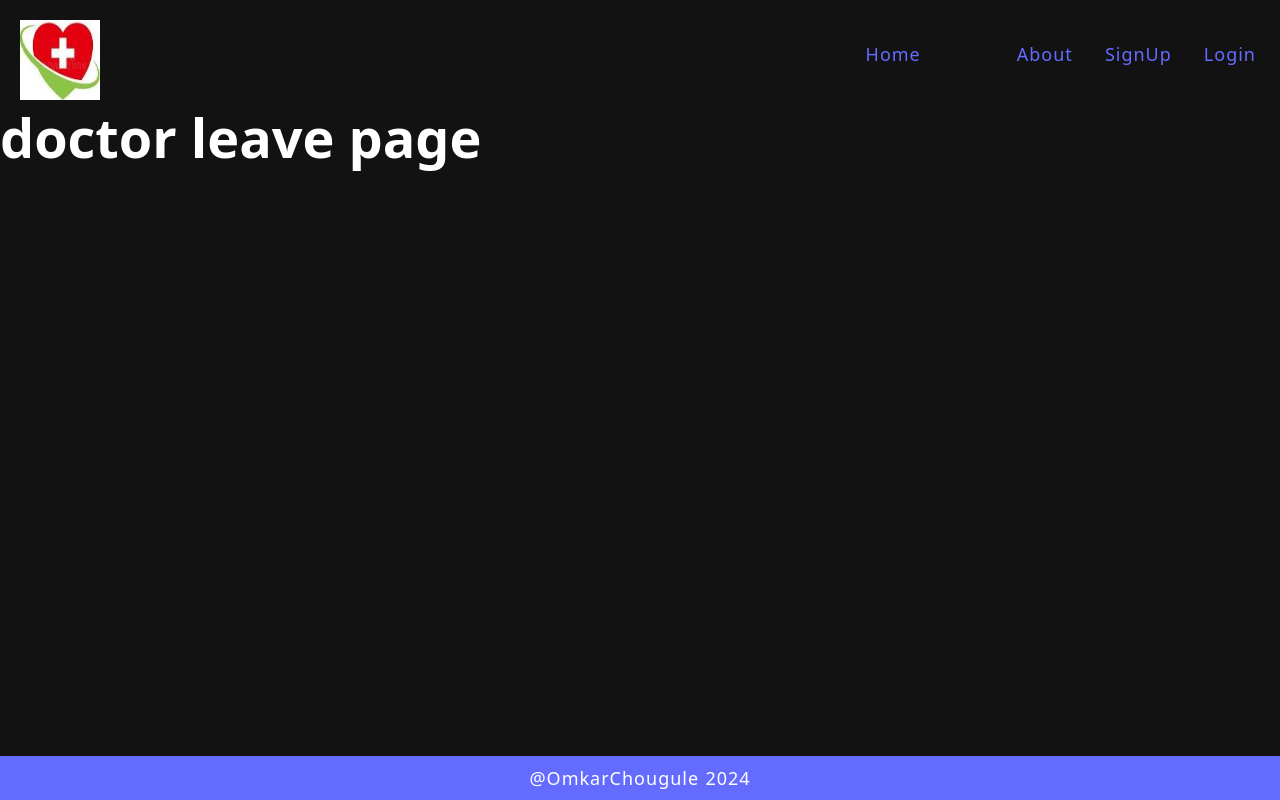
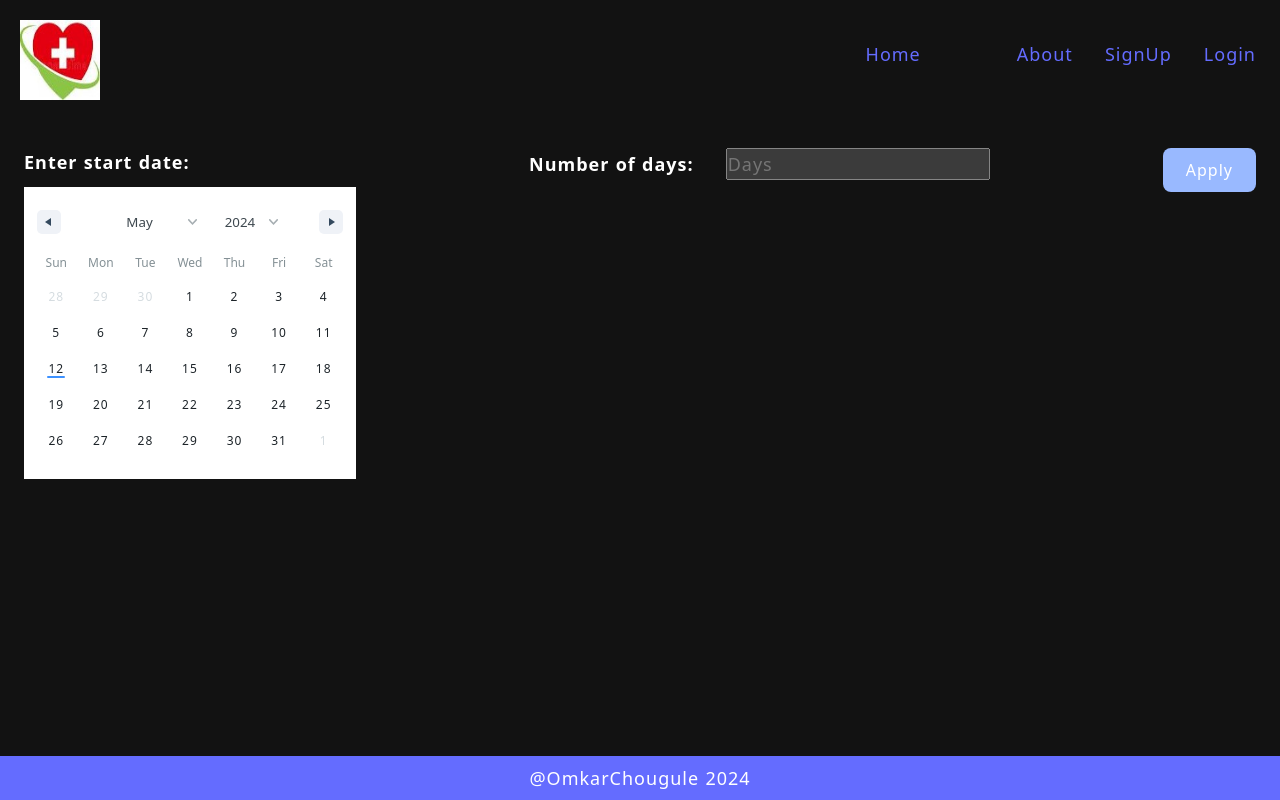
Before and after one commit to Omkar-9545/Appointment-app, a React (Vite) app in the folder client/: page /1/leaves in a window 1280 px wide. Built offline with nearby package versions, Linux system fonts and the light colour scheme.

Commit message:
done with frontend of application for leaves of doctors

```diff
--- a/client/src/main.jsx
+++ b/client/src/main.jsx
@@ -15,14 +15,14 @@ ReactDOM.createRoot(document.getElementById('root')).render(
         position='top-right'
         autoClose={3000}
         hideProgressBar={false}
-        newestOnTop={false}
+        newestOnTop={true}
         closeOnClick
         rtl={false}
         pauseOnFocusLoss
         draggable
         pauseOnHover
         theme='colored'
-        bodyClassName="toatBody"
+        bodyClassName="toastBody"
 
       />
     </React.StrictMode>
--- a/client/src/pages/Doctor-leave.jsx
+++ b/client/src/pages/Doctor-leave.jsx
@@ -1,3 +1,106 @@
+import { useState } from "react";
+import { Calendar } from "react-date-range";
+import { useParams } from "react-router-dom";
+import { toast } from "react-toastify";
+
 export const DoctorLeave = () => {
-    return <h1>doctor leave page</h1>
+
+    const [date, setDate] = useState("");
+    const [leave, setLeave] = useState({
+        date: "",
+        days: "",
+    });
+
+    const params = useParams()
+
+    const handle = (value) => {
+        let ans = value.toString()
+        ans = ans.split(" ")
+        let month = ans[1].toLowerCase()
+        let monthNo = 0;
+        if (month == 'jan') monthNo = 1;
+        else if (month == 'feb') monthNo = 2;
+        else if (month == 'mar') monthNo = 3;
+        else if (month == 'apr') monthNo = 4;
+        else if (month == 'may') monthNo = 5;
+        else if (month == 'jun') monthNo = 6;
+        else if (month == 'jul') monthNo = 7;
+        else if (month == 'aug') monthNo = 8;
+        else if (month == 'sep') monthNo = 9;
+        else if (month == 'oct') monthNo = 10;
+        else if (month == 'nov') monthNo = 11;
+        else if (month == 'dec') monthNo = 12;
+        let tmp = `${ans[2]}/${monthNo}/${ans[3]}`
+        setDate(tmp)
+    }
+
+    const handleInput = (e) => {
+        let name = e.target.name;
+        let value = e.target.value;
+
+        setLeave({
+            ...leave,
+            [name]: value,
+        });
+    }
+
+    leave.date = date;
+
+    const handleSubmit = async() => {
+        try {
+            const response = await fetch(`http://localhost:5000/api/hospital/${params.id}/leaves`, {
+                method:"POST",
+                headers: {
+                    "Content-Type":"application/json",
+                    Authorization: `Bearer ${localStorage.getItem('token')}`
+                },
+                body: JSON.stringify(leave)
+            })
+            const res_data = await response.json()
+            if (res_data.success) {
+                toast.success(res_data.message);
+                setLeave({ date: "", days: "" });
+            } else {
+                toast.error(res_data.extraDetails ? res_data.extraDetails : res_data.message)
+            }
+        } catch (error) {
+            toast.error(error)
+        }
+    }
+
+    return <>
+        <section>
+            <div className="gird grid-two-cols"></div>
+            <div className="container">
+                <div>
+                    <label><b>Enter start date:</b></label>
+                    <br/>
+            <Calendar
+                    id="appointment-date"
+                    value={date}
+                    onChange={handle}
+                    editableDateInputs={true}
+                    />
+            </div>
+
+            <div>
+            <label htmlFor="days"><b>Number of days:</b></label>
+                <input
+                    type="number"
+                    name="days"
+                    id="doctor-days"
+                    placeholder="Days"
+                    autoComplete="off"
+                    required
+                    value={leave.days}
+                        onChange={handleInput}
+                        className="ml2"
+                />
+                </div>
+                <div>
+                    <button onClick={handleSubmit}>Apply</button>
+                </div>
+            </div>
+        </section>
+    </>
 }
```
Also changed, not shown: 2 other files (tests, documents, lock files or other folders).
